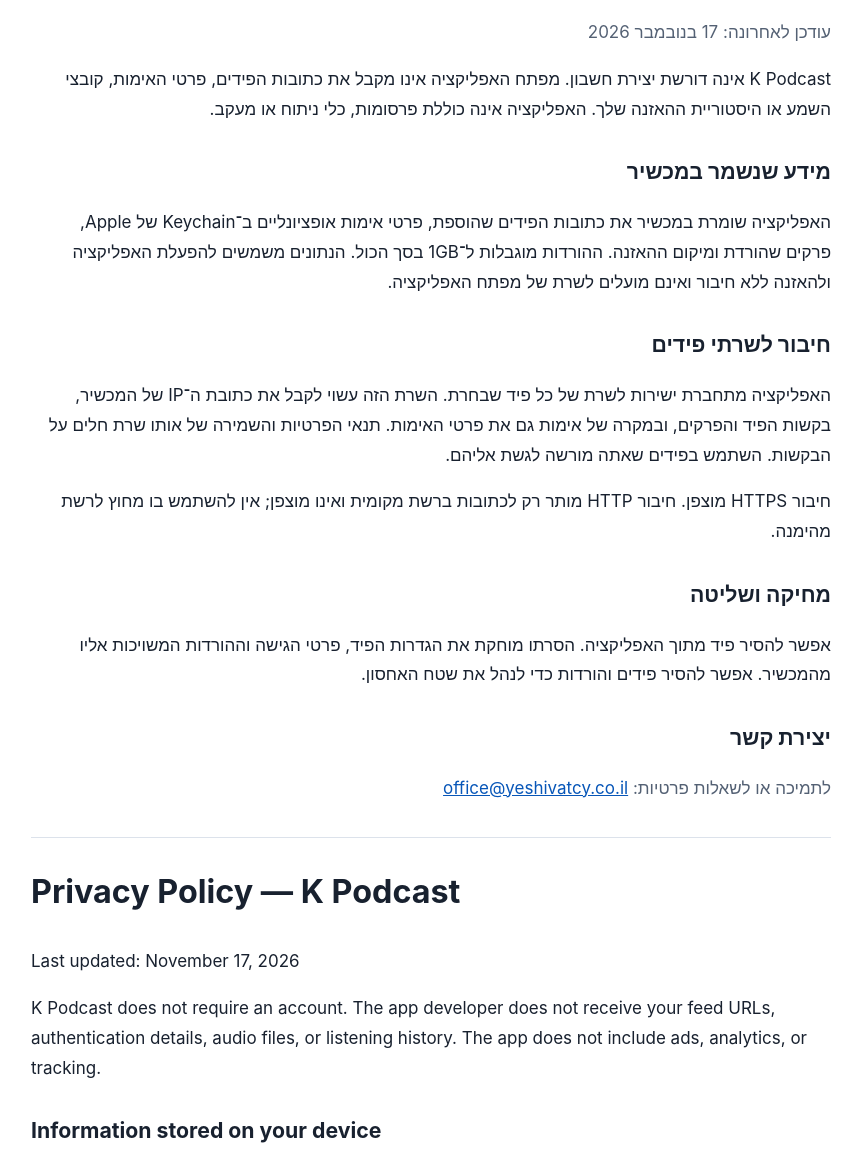
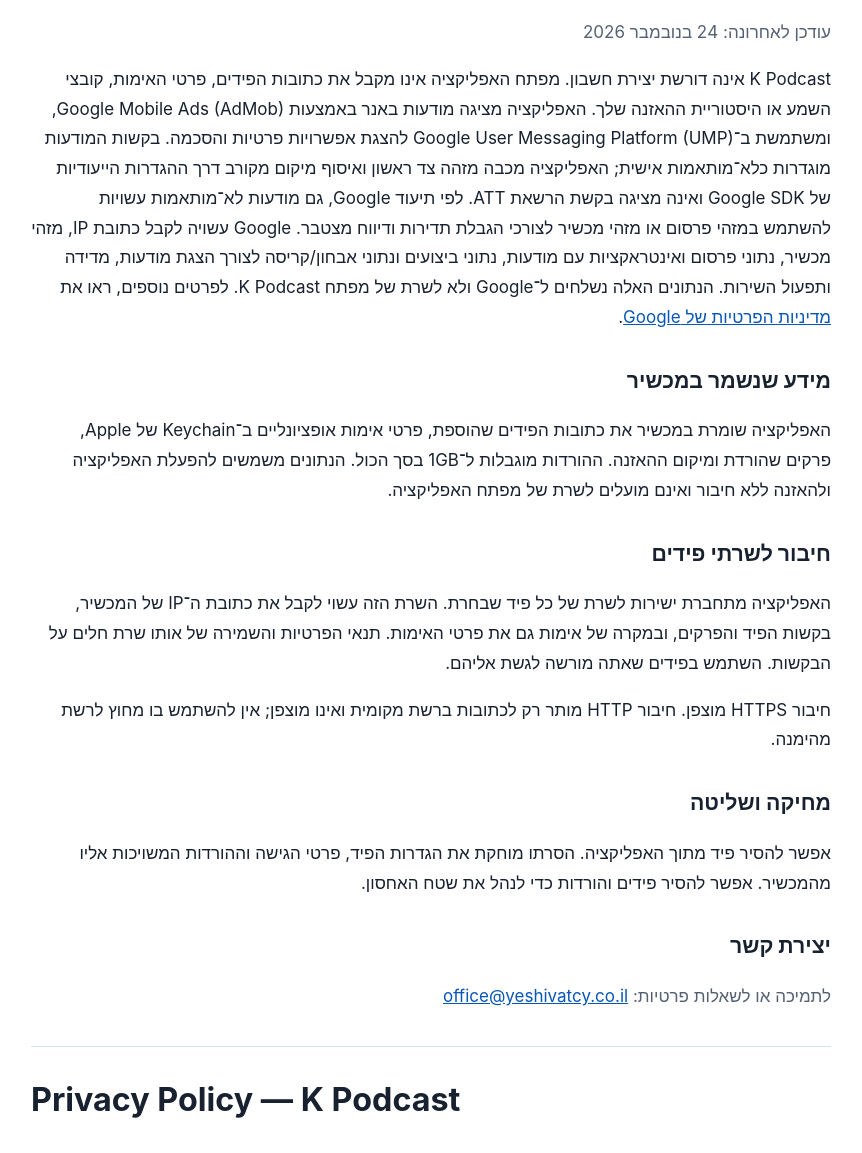
Before and after one commit to Netanelz525/public-app-pages, a plain HTML site: page apps/k-podcast/privacy.html in a window 1280 px wide. Shown: the part 128-1281 px from the top of the page, without its empty margins (209-1071 px from the left). Drawn offline with Linux system fonts and the light colour scheme.

Commit message:
Disclose AdMob data collection in K Podcast policy

```diff
--- a/apps/k-podcast/privacy.html
+++ b/apps/k-podcast/privacy.html
@@ -19,8 +19,8 @@
 <body>
   <main>
     <h1>מדיניות פרטיות — K Podcast</h1>
-    <p class="date">עודכן לאחרונה: 17 בנובמבר 2026</p>
-    <p>K Podcast אינה דורשת יצירת חשבון. מפתח האפליקציה אינו מקבל את כתובות הפידים, פרטי האימות, קובצי השמע או היסטוריית ההאזנה שלך. האפליקציה אינה כוללת פרסומות, כלי ניתוח או מעקב.</p>
+    <p class="date">עודכן לאחרונה: 24 בנובמבר 2026</p>
+    <p>K Podcast אינה דורשת יצירת חשבון. מפתח האפליקציה אינו מקבל את כתובות הפידים, פרטי האימות, קובצי השמע או היסטוריית ההאזנה שלך. האפליקציה מציגה מודעות באנר באמצעות Google Mobile Ads (AdMob), ומשתמשת ב־Google User Messaging Platform (UMP) להצגת אפשרויות פרטיות והסכמה. בקשות המודעות מוגדרות כלא־מותאמות אישית; האפליקציה מכבה מזהה צד ראשון ואיסוף מיקום מקורב דרך ההגדרות הייעודיות של Google SDK ואינה מציגה בקשת הרשאת ATT. לפי תיעוד Google, גם מודעות לא־מותאמות עשויות להשתמש במזהי פרסום או מזהי מכשיר לצורכי הגבלת תדירות ודיווח מצטבר. Google עשויה לקבל כתובת IP, מזהי מכשיר, נתוני פרסום ואינטראקציות עם מודעות, נתוני ביצועים ונתוני אבחון/קריסה לצורך הצגת מודעות, מדידה ותפעול השירות. הנתונים האלה נשלחים ל־Google ולא לשרת של מפתח K Podcast. לפרטים נוספים, ראו את <a href="https://policies.google.com/privacy">מדיניות הפרטיות של Google</a>.</p>
 
     <h2>מידע שנשמר במכשיר</h2>
     <p>האפליקציה שומרת במכשיר את כתובות הפידים שהוספת, פרטי אימות אופציונליים ב־Keychain של Apple, פרקים שהורדת ומיקום ההאזנה. ההורדות מוגבלות ל־1GB בסך הכול. הנתונים משמשים להפעלת האפליקציה ולהאזנה ללא חיבור ואינם מועלים לשרת של מפתח האפליקציה.</p>
@@ -37,8 +37,8 @@
 
     <section class="lang" lang="en" dir="ltr">
       <h1>Privacy Policy — K Podcast</h1>
-      <p>Last updated: November 17, 2026</p>
-      <p>K Podcast does not require an account. The app developer does not receive your feed URLs, authentication details, audio files, or listening history. The app does not include ads, analytics, or tracking.</p>
+      <p>Last updated: November 24, 2026</p>
+      <p>K Podcast does not require an account. The app developer does not receive your feed URLs, authentication details, audio files, or listening history. The app displays banner ads through Google Mobile Ads (AdMob) and uses Google User Messaging Platform (UMP) for privacy and consent choices. Ad requests are configured as non-personalized; the app disables the Google SDK's first-party identifier and coarse-location collection controls and does not request App Tracking Transparency authorization. Google says non-personalized ads may still use advertising or device identifiers for frequency capping and aggregated reporting. Google may receive the device IP address, device identifiers, advertising data and ad interactions, performance data, and diagnostic/crash data to provide and measure ads and operate its services. This information is sent to Google, not to K Podcast's developer-operated servers. See <a href="https://policies.google.com/privacy">Google's Privacy Policy</a> for more information.</p>
       <h2>Information stored on your device</h2>
       <p>The app stores the feed URLs you add, optional authentication details in Apple Keychain, downloaded episodes, and playback position on your device. Downloads are capped at 1 GB total. This information is used to operate the app and enable offline listening; it is not uploaded to the app developer's servers.</p>
       <h2>Connections to feed servers</h2>
```
